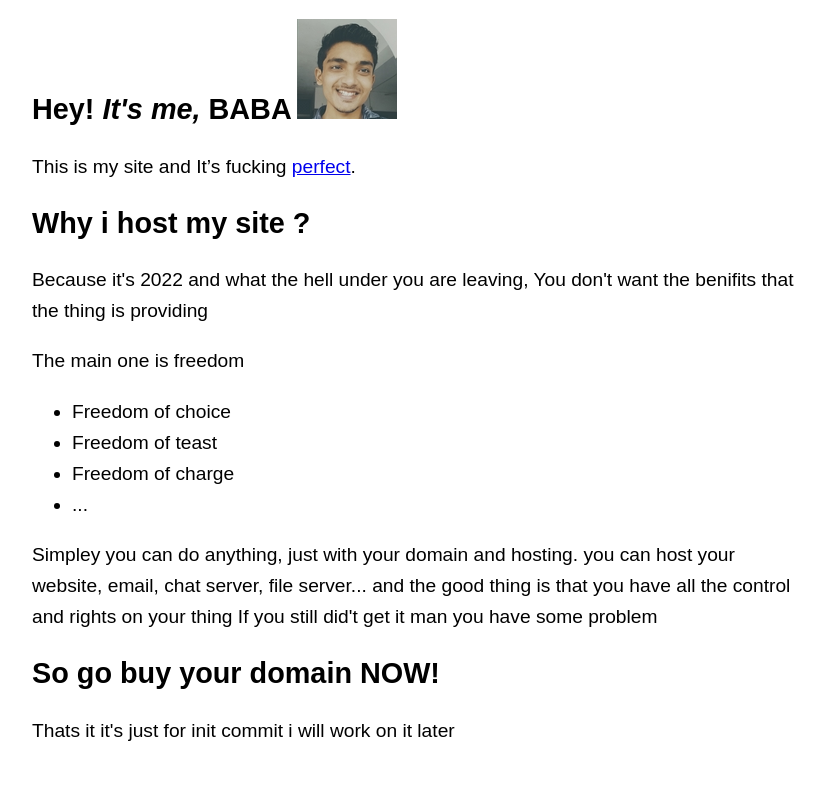
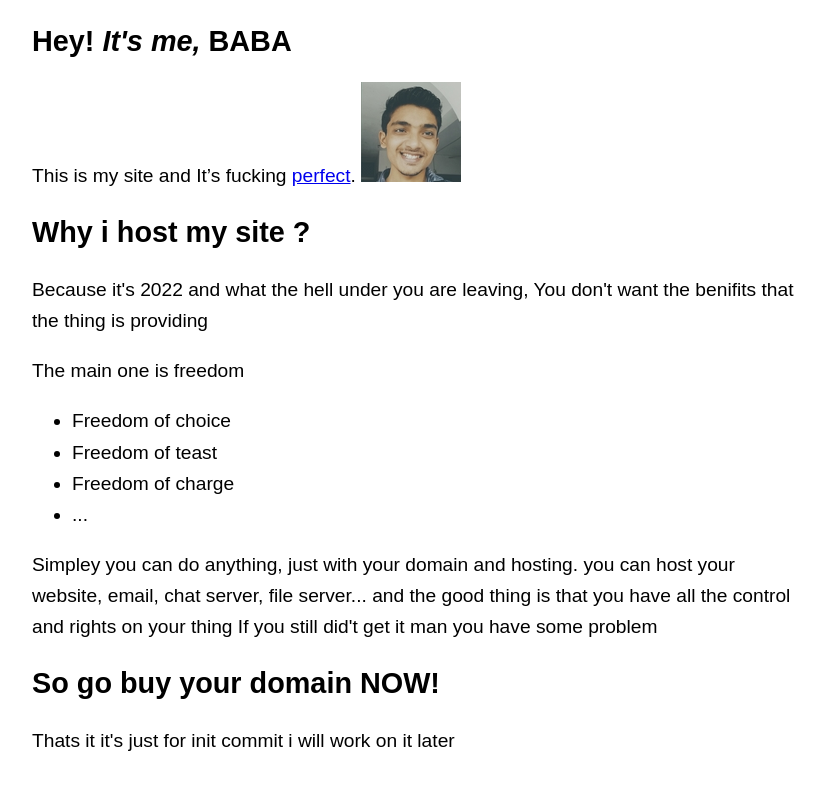
Before and after one commit to dixitdeveloper/dixitdeveloper.github.io, a plain HTML site: page index.html in a window 1280 px wide. Shown: the whole page, without its empty margins (224-1049 px from the left). Drawn offline with Linux system fonts and the light colour scheme.

Commit message:
adjust the image

```diff
--- a/index.html
+++ b/index.html
@@ -21,10 +21,10 @@
 <body>
   <article>
     <header>
-      <h1 style="display:inline-block;">Hey! <em>It's me,</em> BABA</h1>
+      <h1>Hey! <em>It's me,</em> BABA</h1>
+      <aside style="display:inline-block;">
+	      This is my site and It’s fucking <a href="http://motherfuckingwebsite.com/">perfect</a>.
       <img src="baba.jpg" alt="Dixit Bhuva">
-      <aside>
-	      This is my site and It’s fucking <a href="http://motherfuckingwebsite.com/">perfect</a>.
       </aside>
     </header>
     <h2>Why i host my site ?</h2>
```
